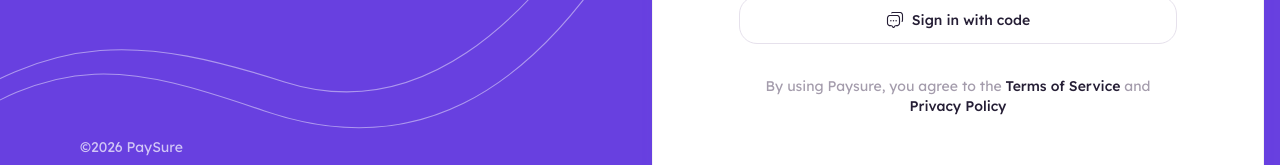
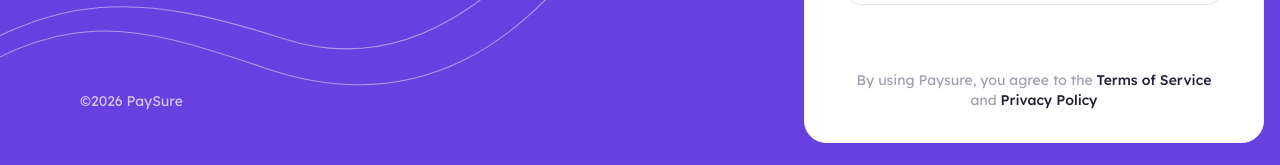
Before and after one commit to alvlv/Paysure, a Next.js app: page / in a window 1280 px wide. Shown: the part 641-806 px from the top of the page. Built offline with nearby package versions, Linux system fonts and the light colour scheme.

Commit message:
Narrow the sign-in card and lock the page to the viewport.
The login panel is a fixed 460px column on desktop, and the page stays within the browser height so only the form scrolls when the window is short.

Co-authored-by: alvlvdeyouxiang <alvlvdeyouxiang@gmail.com>

```diff
--- a/app/globals.css
+++ b/app/globals.css
@@ -125,7 +125,8 @@
     @apply bg-[#6840e0] text-white;
   }
   html {
-    @apply font-sans;
+    @apply h-dvh overflow-hidden font-sans;
+    overscroll-behavior: none;
   }
 }
 
--- a/app/layout.tsx
+++ b/app/layout.tsx
@@ -16,8 +16,8 @@ export const metadata: Metadata = {
 
 export default function RootLayout({ children }: LayoutProps<"/">) {
   return (
-    <html lang="en" className={`${lexend.variable} h-full antialiased`}>
-      <body className="min-h-full">{children}</body>
+    <html lang="en" className={`${lexend.variable} h-dvh overflow-hidden antialiased`}>
+      <body className="h-full overflow-hidden">{children}</body>
     </html>
   );
 }
--- a/components/sign-in-screen.tsx
+++ b/components/sign-in-screen.tsx
@@ -275,10 +275,10 @@ export function SignInScreen() {
   }
 
   return (
-    <div className="relative min-h-dvh">
+    <div className="relative h-dvh overflow-hidden">
       <MeshField />
-      <main className="relative z-10 grid min-h-dvh gap-4 p-4 lg:grid-cols-2 lg:gap-6">
-        <section className="relative flex min-h-[460px] flex-col px-6 pb-8 pt-8 sm:px-10 lg:min-h-[calc(100dvh-2rem)] lg:px-16 lg:pt-8">
+      <main className="relative z-10 flex h-full min-h-0 flex-col gap-4 overflow-hidden p-4 lg:flex-row lg:gap-6">
+        <section className="relative flex shrink-0 flex-col px-6 pt-6 sm:px-10 lg:h-full lg:min-w-0 lg:flex-1 lg:px-16 lg:pt-8">
           <a href="/" className="flex w-fit items-center" aria-label="Paysure">
             <span className="flex size-10 items-center justify-center">
               <img src="/brand/logo-mark.svg" alt="" width={21} height={40} className="brightness-0 invert" />
@@ -288,19 +288,19 @@ export function SignInScreen() {
             </span>
           </a>
 
-          <div className="mt-16 flex max-w-[564px] flex-col gap-6 lg:mt-[92px]">
+          <div className="mt-6 flex max-w-[564px] flex-col gap-4 lg:mt-[92px] lg:gap-6">
             <h1 className="text-[32px] font-medium leading-[44px] text-white sm:text-[40px] sm:leading-[52px] lg:text-[48px] lg:leading-[64px]">
               {text.headline}
             </h1>
             <span className="h-1.5 w-10 rounded-full bg-white" />
           </div>
 
-          <p className="mt-auto pt-16 text-sm leading-5 text-white/70 lg:absolute lg:bottom-8 lg:left-16 lg:mt-0 lg:pt-0">
+          <p className="mt-6 text-sm leading-5 text-white/70 lg:absolute lg:bottom-8 lg:left-16 lg:mt-0">
             {text.copyright}
           </p>
         </section>
 
-        <section className="relative flex min-h-[calc(100dvh-2rem)] flex-col rounded-3xl border border-[#f3f3f3] bg-white px-6 py-8 shadow-[0_0_16px_rgba(118,92,249,0.04)] sm:px-8 lg:px-8 lg:py-[72px]">
+        <section className="relative flex min-h-0 w-full flex-1 flex-col overflow-hidden rounded-3xl border border-[#f3f3f3] bg-white px-6 py-6 shadow-[0_0_16px_rgba(118,92,249,0.04)] sm:px-8 lg:h-full lg:w-[460px] lg:flex-none lg:py-8">
           <div className="absolute top-6 right-6 sm:top-8 sm:right-10" ref={languageRef}>
             <button
               type="button"
@@ -349,7 +349,8 @@ export function SignInScreen() {
             ) : null}
           </div>
 
-          <div className="mx-auto flex w-full max-w-[438px] flex-1 flex-col justify-center pt-10">
+          <div className="flex min-h-0 w-full flex-1 flex-col overflow-y-auto overscroll-contain">
+            <div className="m-auto w-full max-w-[380px] py-8">
             <h2 className="text-[28px] font-medium leading-10 text-[#251e35] sm:text-[32px] sm:leading-[48px]">
               {success || title}
             </h2>
@@ -502,9 +503,10 @@ export function SignInScreen() {
                 </p>
               ) : null}
             </form>
+            </div>
           </div>
 
-          <p className="mx-auto mt-8 max-w-[438px] text-center text-sm leading-5 text-[#a49cac]">
+          <p className="mx-auto mt-4 w-full max-w-[380px] shrink-0 text-center text-sm leading-5 text-[#a49cac] lg:mt-6">
             {text.legalBefore}
             <button
               type="button"
```
